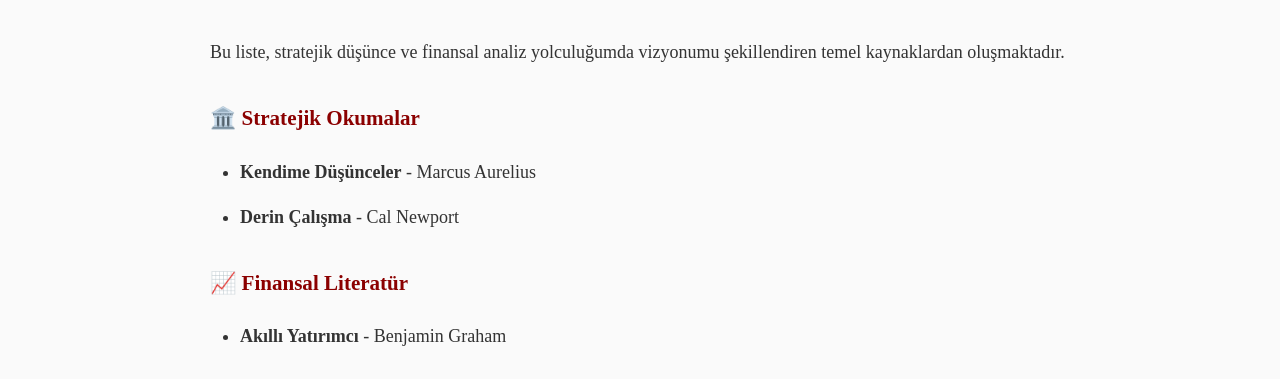
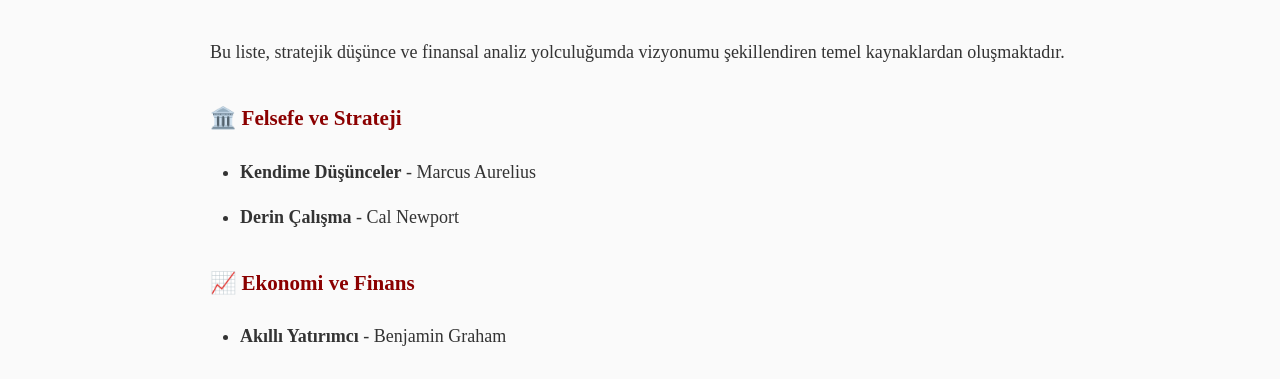
Before and after one commit to evrnkir/TarihBlogu, a Jekyll site: the page built from okuma-listesi.md, in a window 1280 px wide. Shown: the part 134-513 px from the top of the page. Built offline with Jekyll 4.4.1, drawn with Linux system fonts in a browser that asks for light colours.

Commit message:
Renamed reading list to fix 404 and updated permalink

```diff
--- a/_includes/header.html
+++ b/_includes/header.html
@@ -8,7 +8,8 @@
     <nav class="site-nav" style="display: flex; gap: 15px; flex-wrap: wrap; justify-content: center;">
       <a class="page-link" href="{{ '/about/' | relative_url }}" style="font-weight: 600; color: #333; text-decoration: none; font-size: 0.95rem;">Hakkımda</a>
       <a class="page-link" href="{{ '/projects/' | relative_url }}" style="font-weight: 600; color: #333; text-decoration: none; font-size: 0.95rem;">Projeler</a>
-      <a class="page-link" href="{{ '/reading-list/' | relative_url }}" style="font-weight: 600; color: #333; text-decoration: none; font-size: 0.95rem;">Okuma Listesi</a>
+
+      <a class="page-link" href="{{ '/readinglist/' | relative_url }}" style="font-weight: 600; color: #333; text-decoration: none; font-size: 0.95rem;">Okuma Listesi</a>
     </nav>
 
     <div class="language-switcher" style="font-weight: bold; font-size: 0.9rem; white-space: nowrap;">
--- a/readinglist.md
+++ b/okuma-listesi.md
@@ -1,14 +1,14 @@
 ---
 layout: default
 title: Okuma Listesi
-permalink: /readinglist/
+permalink: /okuma-listesi/
 ---
 
 Bu liste, stratejik düşünce ve finansal analiz yolculuğumda vizyonumu şekillendiren temel kaynaklardan oluşmaktadır.
 
-### 🏛️ Stratejik Okumalar
+### 🏛️ Felsefe ve Strateji
 * **Kendime Düşünceler** - Marcus Aurelius
 * **Derin Çalışma** - Cal Newport
 
-### 📈 Finansal Literatür
+### 📈 Ekonomi ve Finans
 * **Akıllı Yatırımcı** - Benjamin Graham
```
